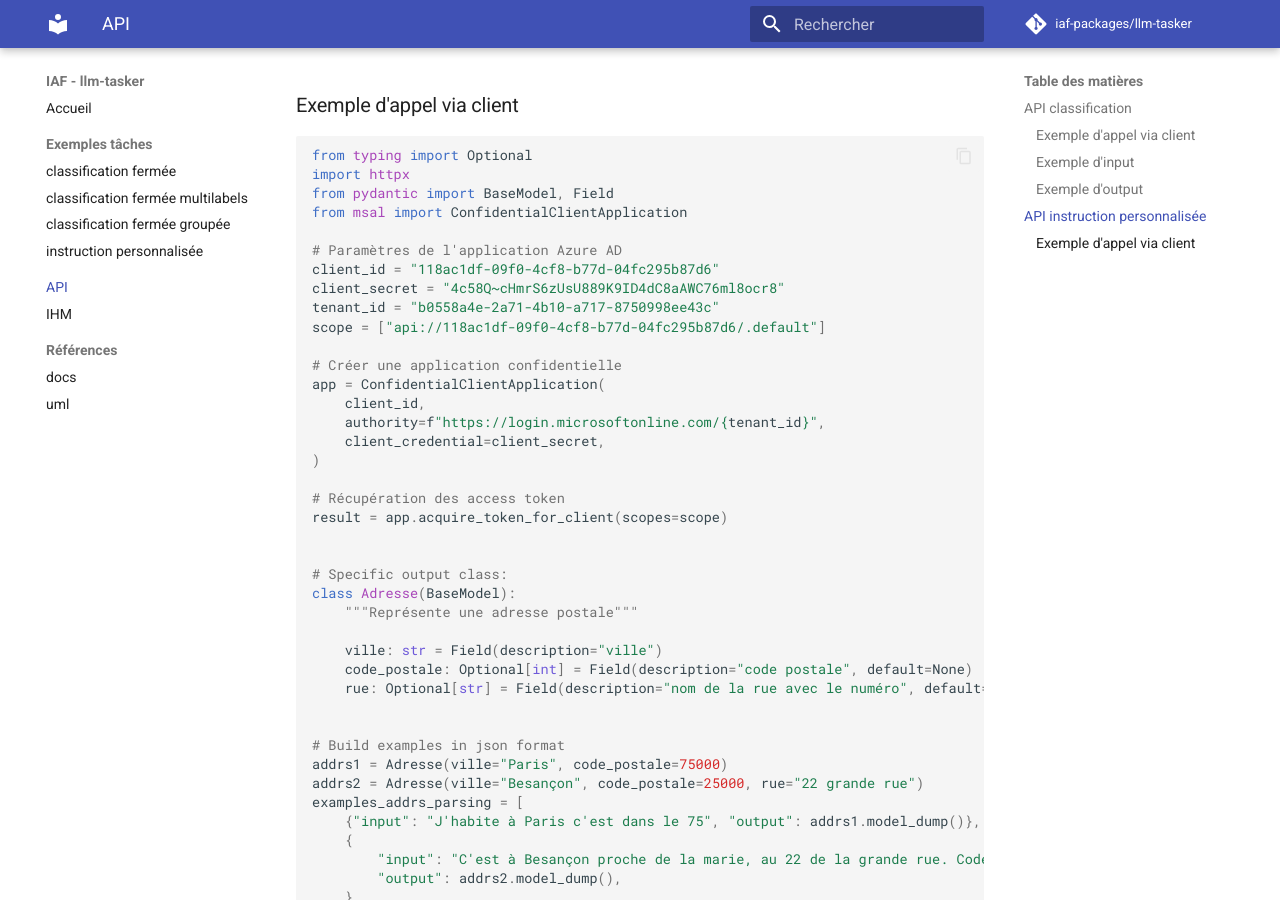
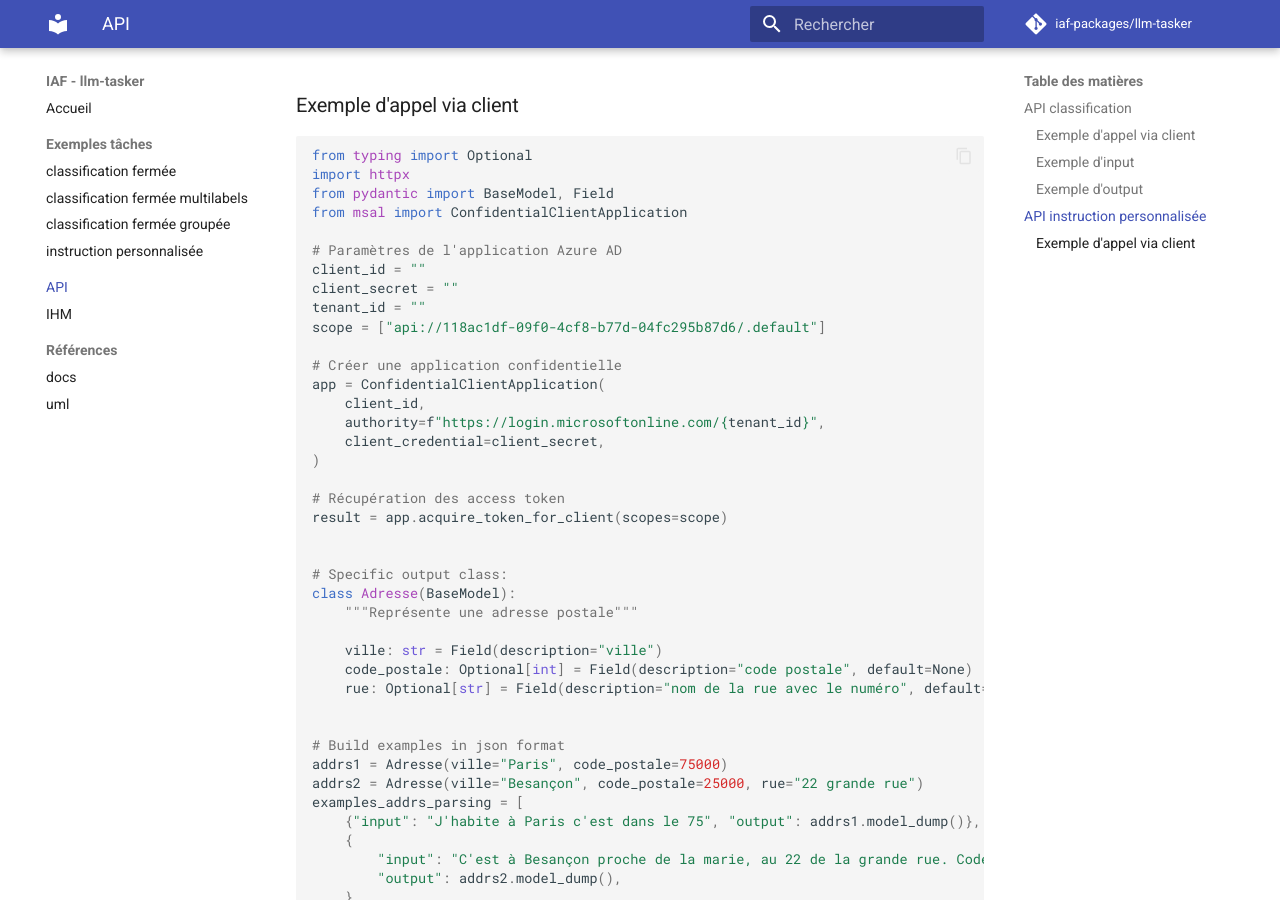
Before and after one commit to mkorrabi/LLM_tasker, an MkDocs documentation site: the page built from docs/apis.md, in a window 1280 px wide and 900 px high, scrolled down 3377 px. Built offline with MkDocs 1.6.1 and Material for MkDocs 9.7.7, drawn with Linux system fonts in a browser that asks for light colours; the version menu is left out.

Commit message:
Update apis.md

```diff
--- a/docs/apis.md
+++ b/docs/apis.md
@@ -170,9 +170,9 @@ from pydantic import BaseModel, Field
 from msal import ConfidentialClientApplication
 
 # Paramètres de l'application Azure AD
-client_id = "118ac1df-09f0-4cf8-b77d-04fc295b87d6"
-client_secret = "4c58Q~cHmrS6zUsU889K9ID4dC8aAWC76ml8ocr8"
-tenant_id = "b0558a4e-2a71-4b10-a717-8750998ee43c"
+client_id = ""
+client_secret = ""
+tenant_id = ""
 scope = ["api://118ac1df-09f0-4cf8-b77d-04fc295b87d6/.default"]
 
 # Créer une application confidentielle
```
